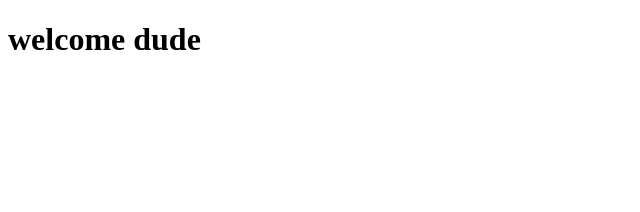
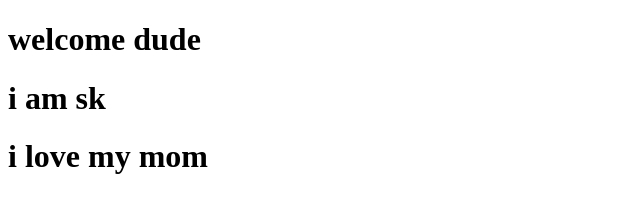
Before and after one commit to therasaa2005-bit/GIT, a plain HTML site: page index.html in a window 1280 px wide. Shown: the whole page, without its empty margins (0-640 px from the left). Drawn offline with Linux system fonts and the light colour scheme.

Commit message:
sk movie details

```diff
--- a/index.html
+++ b/index.html
@@ -7,6 +7,8 @@
     <h1>welcome dude</h1>
 </head>
 <body>
+    <h1>i am sk</h1>
+    <h1>i love my mom</h1>
 
 </body>
 </html>
--- a/tnactor.js
+++ b/tnactor.js
@@ -0,0 +1,2 @@
+console.log("we are tn actors");
+console.log("child actor");
```
